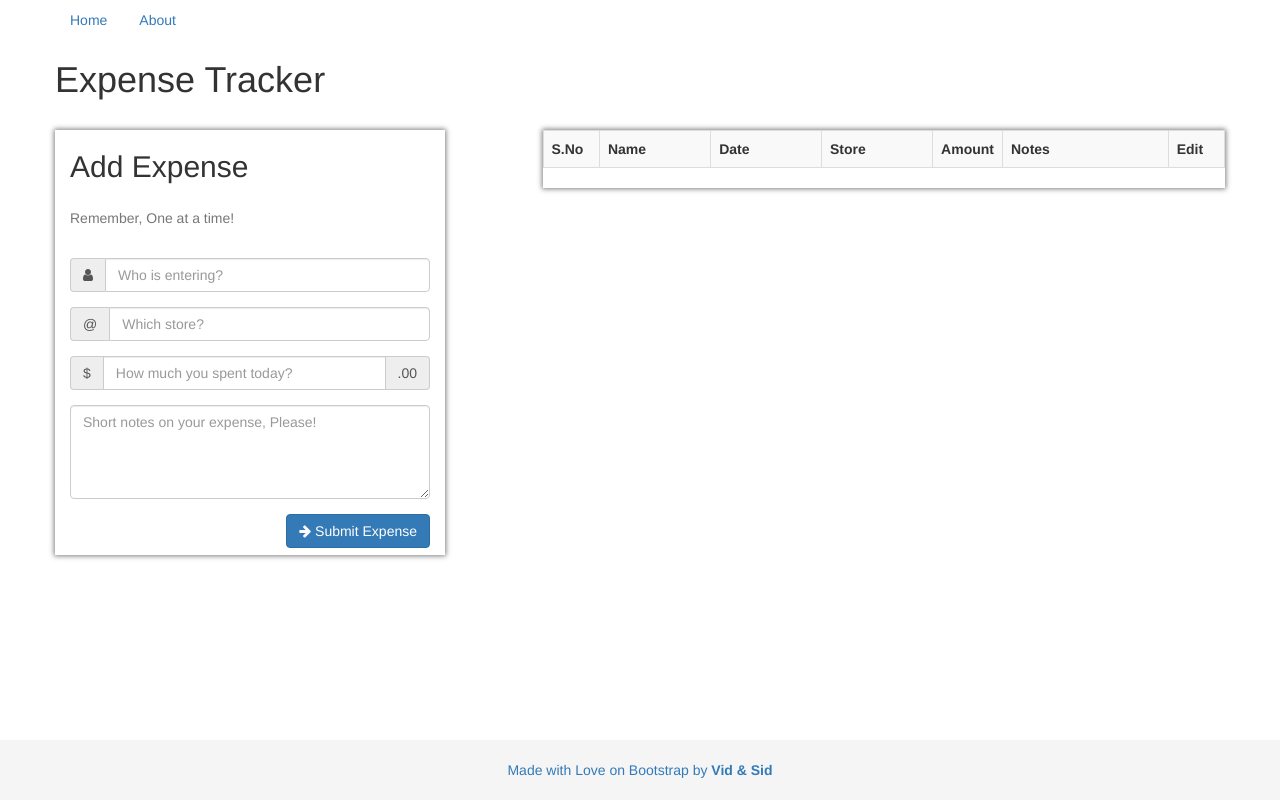
After one commit to vpenugonda/expensetracker, a PHP site: page / in a window 1280 px wide. The commit adds this page. Run offline with PHP 8.4, Linux system fonts and the light colour scheme; lists and menus that the app fills with data are empty; some libraries are stand-ins or nearby versions.

Commit message:
Committing code

```diff
--- a/css/style.css
+++ b/css/style.css
@@ -1,59 +1,36 @@
-body {
-    color: black;
+.m-b-2{
+    margin-bottom : 2%;
+}
+.m-t-2{
+    margin-top : 2%;
+}
+.drop-shadow{
+    box-shadow: 0 0 5px 1px rgba(0, 0, 0, .5);
+    border-radius: 0px;
 }
 
-.head {
-    font-weight: 650;
-    font-size: 2em;
-    text-align: center;
-    text-transform: capitalize;
-}
-
-.result {
-    padding: 1% 27%;
-    font-size: 15px;
-    line-height: 25px;
-}
-
-.result a {
-    text-decoration: none;
-}
-
-.result a:hover {
-    text-decoration: underline;
+.footer {
+    width: 100%;
+    height: 60px;
+    line-height: 60px;
+    background-color: #f5f5f5;
 }
 
 
-/* .result a:visited{
-    color: blueviolet;
-} */
+/* Responsive: Portrait tablets and up */
 
-.title-color {
-    color: rgba(255, 165, 0, 0.65)
+@media screen and (min-width: 48em) {
+    /* Remove the padding we set earlier */
+    .header, .marketing, .footer {
+        padding-right: 0;
+        padding-left: 0;
+    }
+    /* Space out the masthead */
+    .header {
+        margin-bottom: 2rem;
+    }
+    /* Remove the bottom border on the jumbotron for visual effect */
+    .jumbotron {
+        border-bottom: 0;
+    }
 }
-
-.btn {
-    width: 100px;
-}
-
-button a {
-    color: white;
-}
-
-.btnNext {
-    float: right;
-}
-
-.btnPrevious {
-    float: left;
-}
-
-.m-b-10 {
-    margin-bottom: 3%;
-}
-
-.h-400 {
-    height: 400px;
-    overflow: auto;
-    overflow-x: hidden;
-}
--- /dev/null
+++ b/index.html
@@ -0,0 +1,138 @@
+<!DOCTYPE html>
+<html>
+
+<head>
+    <title>.: Expense Tracker by Vid and Sid :. </title>
+    <meta charset="utf-8">
+    <meta name="viewport" content="width=device-width, initial-scale=1, shrink-to-fit=no">
+    <meta name="description" content="Expense tracker" />
+    <meta name="author" content="Vidya and Sid" />
+    <!-- <link href='https://fonts.googleapis.com/css?family=Exo:400,900' rel='stylesheet' type='text/css'>
+    <link rel="stylesheet" href="css/bootstrap.min.css">
+    <link rel="stylesheet" href="css/style.css">
+    <script src="js/jquery.min.js"></script>
+    <script src="js/bootstrap.min.js"></script>
+    <script src="js/app.js"></script> -->
+    <link href="https://fonts.googleapis.com/css?family=Montserrat" rel="stylesheet">
+    <link rel="stylesheet" href="https://maxcdn.bootstrapcdn.com/bootstrap/3.3.7/css/bootstrap.min.css">
+    <link rel="stylesheet" href="https://cdnjs.cloudflare.com/ajax/libs/font-awesome/4.7.0/css/font-awesome.min.css">
+    <script src="https://ajax.googleapis.com/ajax/libs/jquery/3.2.1/jquery.min.js"></script>
+    <script src="https://maxcdn.bootstrapcdn.com/bootstrap/3.3.7/js/bootstrap.min.js"></script>
+    <link rel="stylesheet" href="css/style.css">
+    <script src="js/app.js"></script>
+
+
+</head>
+
+<body>
+
+
+
+    <div class="container">
+        <div class="row">
+            <div class="header clearfix">
+                <nav>
+                    <ul class="nav nav-pills float-right">
+                        <li class="nav-item">
+                            <a class="nav-link active" href="#">Home <span class="sr-only">(current)</span></a>
+                        </li>
+                        <li class="nav-item">
+                            <a class="nav-link" href="#">About</a>
+                        </li>
+                    </ul>
+                </nav>
+                <h1 class="">Expense Tracker</h1>
+
+            </div>
+        </div>
+
+        <div class="row">
+
+
+            <div class="col-md-4 drop-shadow">
+                <div class="form-area">
+                    <h2 style="margin-bottom: 25px;">Add Expense</h2>
+                    <p class="text-muted" style="padding: 0">Remember, One at a time!</p>
+                    <form role="form" id="expenseForm">
+                        <br style="clear:both">
+
+                        <div class="form-group">
+                            <div class="input-group">
+                                <span class="input-group-addon" id="basic-addon1"><i class="fa fa-user"></i></span>
+                                <input type="text" class="form-control" id="name" name="name" placeholder="Who is entering?" required>
+                            </div>
+                        </div>
+                        <div class="form-group">
+                            <div class="input-group">
+                                <span class="input-group-addon" id="sizing-addon1">@</span>
+                                <input type="text" class="form-control" id="expensename" name="expensename" placeholder="Which store?" required>
+                            </div>
+                        </div>
+                        <div class="form-group">
+                            <div class="input-group">
+                                <div class="input-group-addon">$</div>
+                                <input type="text" class="form-control" id="expenseamount" placeholder="How much you spent today?">
+                                <div class="input-group-addon">.00</div>
+                            </div>
+                        </div>
+                        <div class="form-group">
+                            <textarea  class="form-control" type="textarea" id="message" placeholder="Short notes on your expense, Please!" maxlength="140"
+                                rows="4" maxlength="120" ></textarea>
+                                <div id="info" class="text-muted"></div>
+                        </div>
+
+                        <button type="button" id="submit" name="submit" class="btn btn-primary pull-right m-b-2">
+                            <i class="fa fa-arrow-right"></i> Submit Expense </button>
+
+                    </form>
+                </div>
+            </div>
+
+            <div class="col-md-offset-1 col-md-7 drop-shadow">
+                <div class="row">
+                    <article class="table-list">
+                        <table class="table table-striped table-bordered" cellspacing="0" width="100%">
+                            <tr>
+                                <th class="col-md-1">S.No</th>
+                                <th class="col-md-2">Name</th>
+                                <th class="col-md-2">Date</th>
+                                <th class="col-md-2">Store</th>
+                                <th class="col-md-1">Amount</th>
+                                <th class="col-md-3">Notes</th>
+                                <th class="col-md-1">Edit</th>
+                            </tr>
+
+                            <tr>
+
+                            </tr>
+                        </table>
+                    </article>
+                </div>
+            </div>
+        </div>
+    </div>
+
+    <footer class="footer text-center navbar-fixed-bottom">
+        <a class="button" href="#" target="_blank">Made with Love on Bootstrap by <strong> Vid & Sid</strong></a>
+        <p>&copy; Vid and Sid 2017</p>
+    </footer>
+    <!-- Bootstrap core JavaScript
+    ================================================== -->
+    <!-- Placed at the end of the document so the pages load faster -->
+    <!-- IE10 viewport hack for Surface/desktop Windows 8 bug -->
+    <script src="../../assets/js/ie10-viewport-bug-workaround.js"></script>
+    <script type="text/javascript">
+        WebFontConfig = {
+            google: {
+                families: ['Roboto:300,400,500']
+            }
+        };
+        (function (d) {
+            var wf = d.createElement('script'), s = d.scripts[0];
+            wf.src = 'https://ajax.googleapis.com/ajax/libs/webfont/1.6.16/webfont.js';
+            s.parentNode.insertBefore(wf, s);
+        })(document);
+    </script>
+</body>
+
+</html>
--- a/js/app.js
+++ b/js/app.js
@@ -0,0 +1,10 @@
+$(document).ready(function() {
+    // $('#expenselist').DataTable();
+
+    $("#message").keyup(function(){
+        $("#info").text("Characters left: " + (120 - $(this).val().length)).addClass('m-t-2');
+        if($(this).val().length > 120){
+            $("textarea").prop('disabled',true)
+        }
+      });
+} );
--- /dev/null
+++ b/js/ie10-viewport-bug-workaround.js
@@ -0,0 +1,24 @@
+/*!
+ * IE10 viewport hack for Surface/desktop Windows 8 bug
+ * Copyright 2014-2017 The Bootstrap Authors
+ * Copyright 2014-2017 Twitter, Inc.
+ * Licensed under MIT (https://github.com/twbs/bootstrap/blob/master/LICENSE)
+ */
+
+// See the Getting Started docs for more information:
+// https://getbootstrap.com/getting-started/#support-ie10-width
+
+(function () {
+    'use strict'
+
+    if (navigator.userAgent.match(/IEMobile\/10\.0/)) {
+      var msViewportStyle = document.createElement('style')
+      msViewportStyle.appendChild(
+        document.createTextNode(
+          '@-ms-viewport{width:auto!important}'
+        )
+      )
+      document.head.appendChild(msViewportStyle)
+    }
+
+  }())
```
